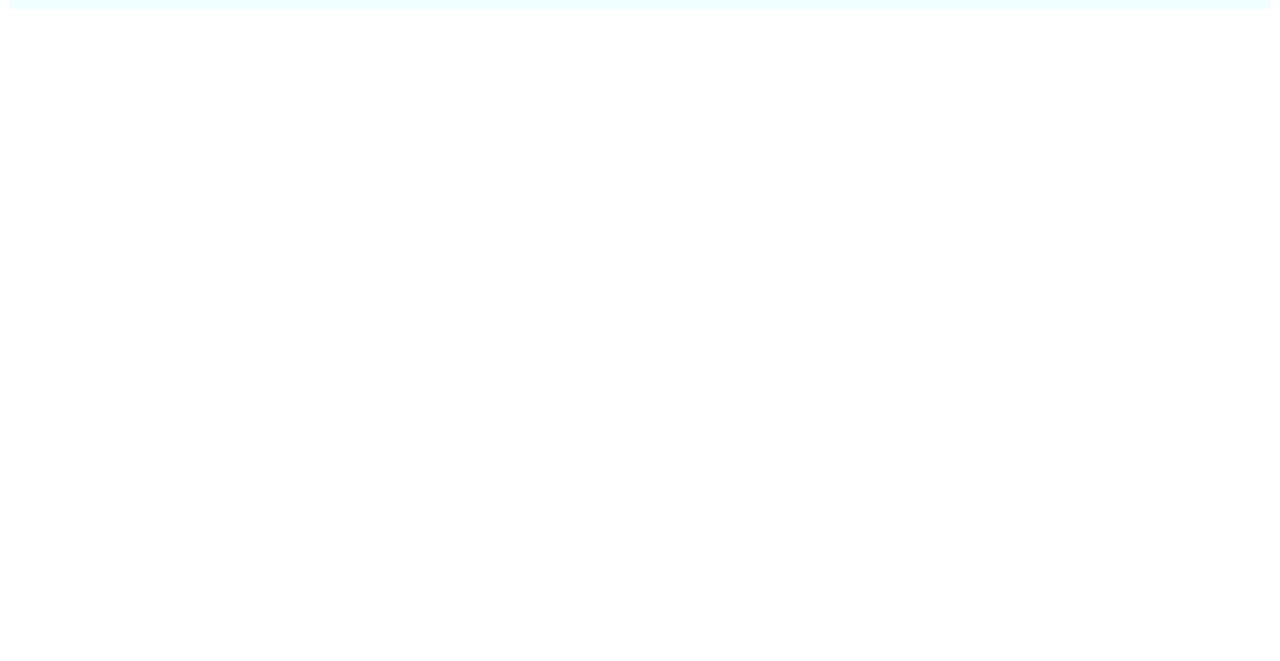
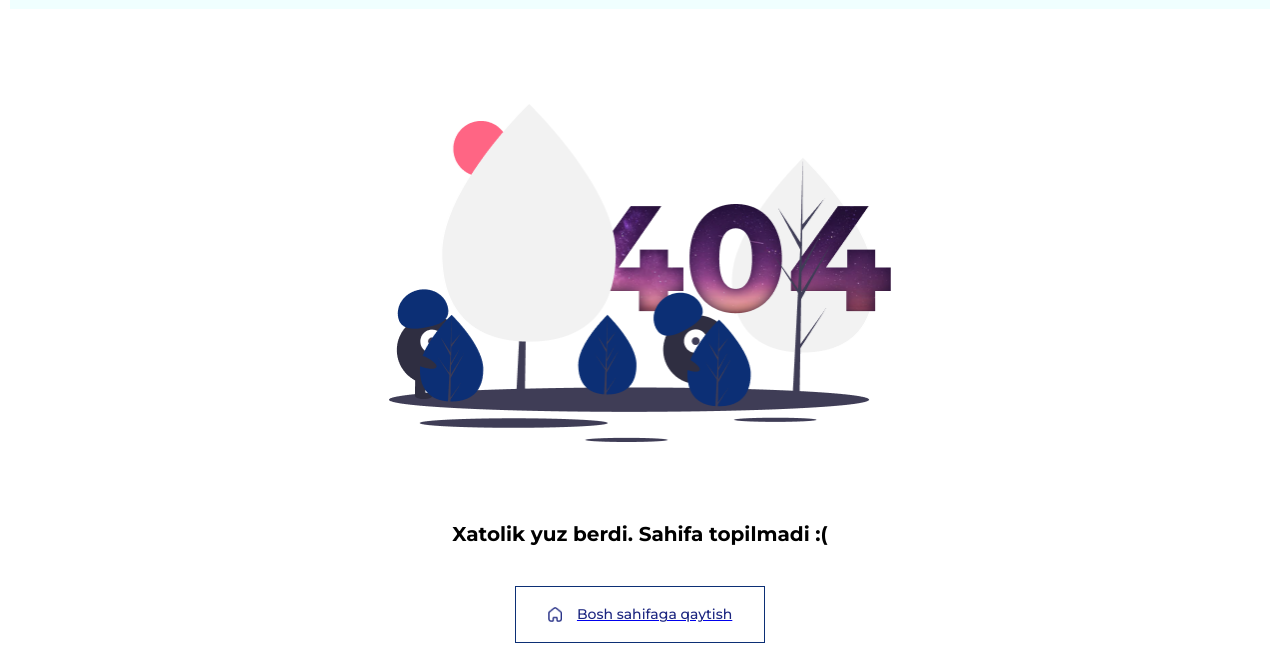
Before and after one commit to muza17/kun.uz, a plain HTML site: page index.html in a window 1280 px wide. Shown: the part 49-710 px from the top of the page. Drawn offline with Linux system fonts and the light colour scheme.

Commit message:
change some picture names and add 404-intro

```diff
--- a/index.html
+++ b/index.html
@@ -10,10 +10,11 @@
 </head>
 <body>
     <div class="container">
+        <!--header-->
         <header class="header">
             <div class="header__left">
                 <div class="header__logo">
-                    <img src="./img/Group 12.svg" alt="site-logo">
+                    <img src="./img/Group-12.svg" alt="site-logo">
                 </div>
                 <ul class="header__nav nav">
                     <li class="nav__item">
@@ -60,6 +61,23 @@
                 </button>
             </div>
         </header>
+        <!--end of the header-->
+        <main>
+            <!--intro-->
+            <div class="container">
+                <section class="intro">
+                    <img class="intro__img" src="./img/Group-116.png" style="width: 502.76px; height: 338px;"  alt="main-img">
+                    <h3 class="intro__heading">Xatolik yuz berdi. Sahifa topilmadi :(</h3>
+                    <a href="#bosh-sahifa">
+                        <div class="intro__btn">
+                            <img class="intro__btn-img" src="./img/Home.png" style="height: 15px; width: 14.25px;" alt="button-icon">
+                            <div class="intro__btn-text">Bosh sahifaga qaytish</div>
+                        </div>
+                    </a>
+                </section>
+            </div>
+            <!--end of the intro-->
+        </main>
     </div>
 
 
--- a/sass/blocks/_404-intro.scss
+++ b/sass/blocks/_404-intro.scss
@@ -0,0 +1,44 @@
+.intro{
+    display: flex;
+    flex-direction: column;
+    align-items: center;
+    padding-top: 95px;
+    padding-bottom: 109px;
+
+    &__img{
+        margin-bottom: 60px;
+    }
+    &__heading{
+        margin-bottom: 40px;
+        font-family: 'Montserrat';
+        font-style: normal;
+        font-weight: bold;
+        font-size: 20px;
+        line-height: 24px;
+        color: #000000;
+    }
+    &__btn{
+        display: flex;
+        flex-direction: row;
+        justify-content: space-between;
+        align-items: center;
+        padding: 19px 32px;
+        background: #FFFFFF;
+        border: 1px solid #0C2F75;
+        box-sizing: border-box;
+
+        &-img{
+            float: left;
+
+        }
+        &-text{
+            margin-left: 15px;
+            font-family: Montserrat;
+            font-style: normal;
+            font-weight: 500;
+            font-size: 14px;
+            line-height: 17px;
+            color: #1C2680;
+        }
+    }
+}
```
Also changed, not shown: css/main.css, img/Group 86@2x.png (deleted), img/Group-116.png (renamed from img/Group 116.png), img/Group-116@2x.png (renamed from img/Group 116@2x.png), img/Group-12.svg (renamed from img/Group 12.svg), img/Group-86.png (renamed from img/Group 86.png), 1 other file.
